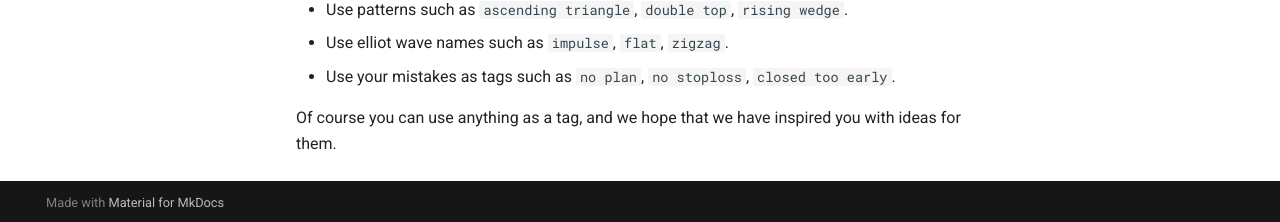
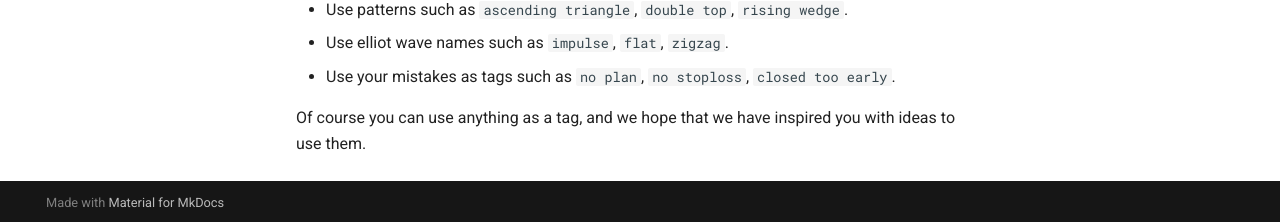
Before and after one commit to TradeTracker/docs, an MkDocs documentation site: the page built from docs/tags.md, in a window 1280 px wide and 1298 px high. Shown: the part 1073-1295 px from the top of the window. Built offline with MkDocs 1.6.1 and Material for MkDocs 9.7.7, drawn with Linux system fonts in a browser that asks for light colours.

Commit message:
updates tags doc

```diff
--- a/docs/tags.md
+++ b/docs/tags.md
@@ -30,4 +30,4 @@
  * Use elliot wave names such as `impulse`, `flat`, `zigzag`.
  * Use your mistakes as tags such as `no plan`, `no stoploss`, `closed too early`.
 
-Of course you can use anything as a tag, and we hope that we have inspired you with ideas for them.
+Of course you can use anything as a tag, and we hope that we have inspired you with ideas to use them.
```
